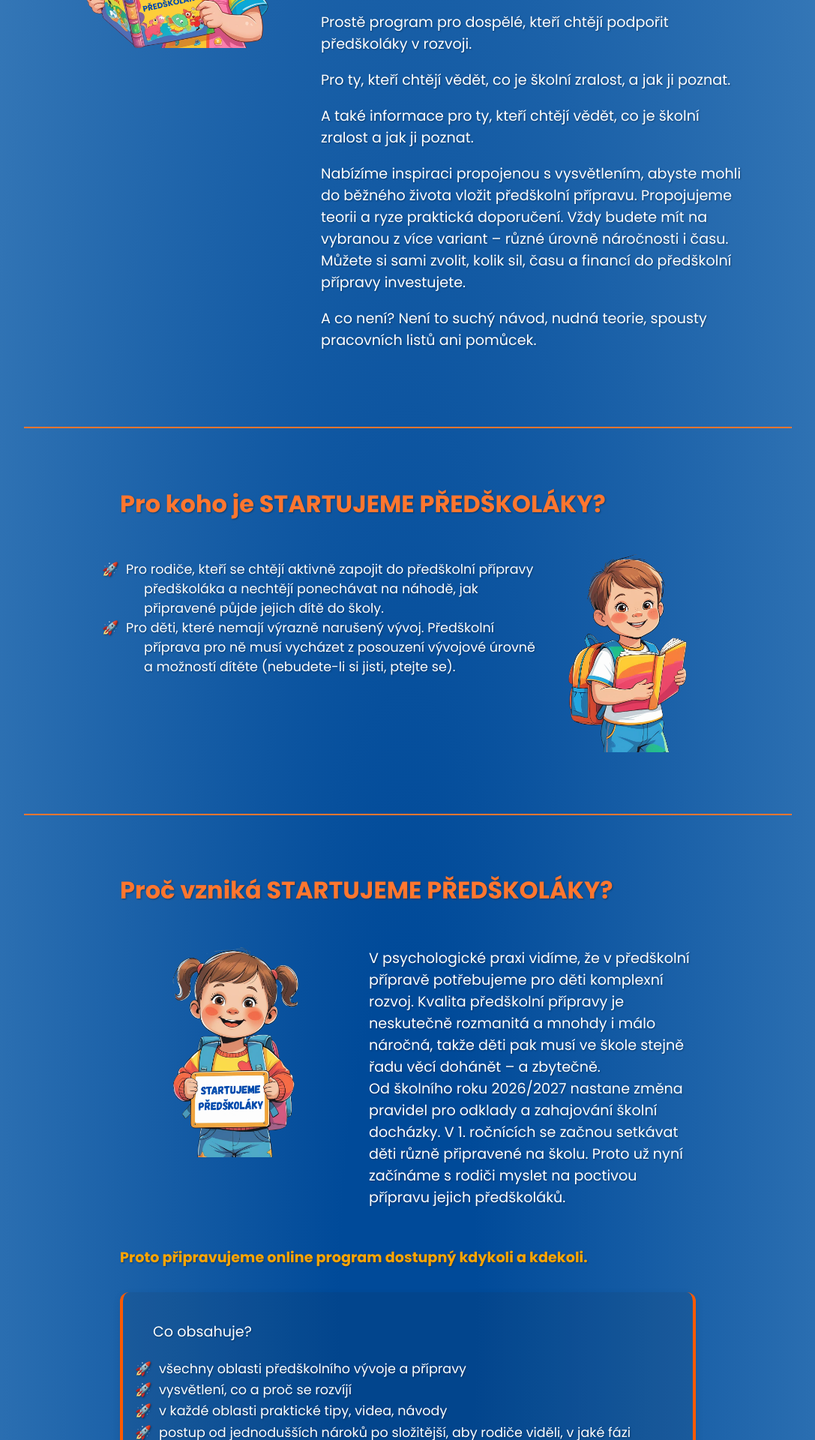
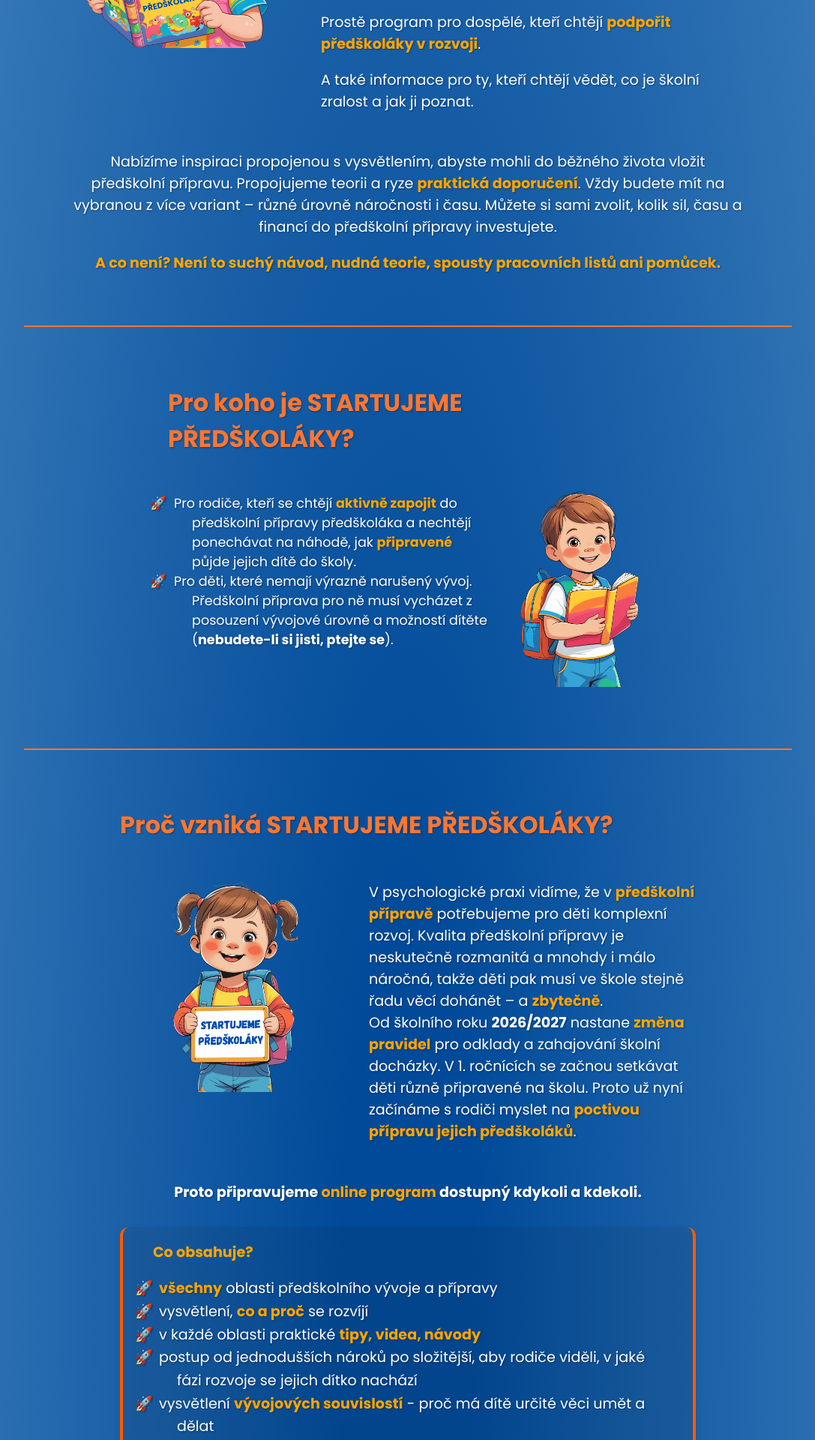
Before and after one commit to brejlpat/psycho_web_app, a FastAPI app: page / in a window 1280 px wide. Shown: the part 1480-3400 px from the top of the page at 75% size, without its empty margins (96-1183 px from the left). Run offline with FastAPI, Linux system fonts and the light colour scheme.

Commit message:
STRONG edit textů

```diff
--- a/static/style.css
+++ b/static/style.css
@@ -6,7 +6,6 @@ body {
     margin: 0;
     font-family: 'Poppins', sans-serif;
     background: radial-gradient(ellipse at center, #004a99 10%, #4c8bc4 100%);
-    color: #333;
 }
 
 header {
@@ -120,7 +119,7 @@ section {
 }
 
 .container h2 {
-    color: #ff762f;
+    color: #ff762f !important;
     font-weight: bold;
     font-size: 2rem;
     margin-bottom: 15px;
@@ -154,7 +153,11 @@ footer {
     padding: 10px;
     text-align: center;
     font-size: 0.9rem;
-    color: #004a99;
+}
+
+footer p {
+    margin: 0;
+    color: #004a99 !important;
 }
 
 .animated-link {
@@ -265,29 +268,33 @@ footer {
     margin: 2rem 0;
     border-radius: 12px;
     box-shadow: 0 4px 12px rgba(0, 0, 0, 0.08);
-    font-size: 1.05rem;
+    font-size: 1.2rem;
     line-height: 1.6;
     transition: box-shadow 0.3s ease;
 }
 
-.highlight:hover {
-    box-shadow: 0 6px 20px rgba(255, 118, 47, 0.3); /* oranžový stín */
-    border-left-color: #ff762f; /* oranžový proužek */
-    border-right-color: #ff762f; /* oranžový proužek */
+.highlight li {
+    font-size: 1.2rem;
 }
 
-.container a.link-to-form {
+.highlight:hover {
+    box-shadow: 0 6px 20px rgba(255, 118, 47, 0.3);
+    border-left-color: #ff762f;
+    border-right-color: #ff762f;
+}
+
+.link-to-form {
     color: #004a99;
     text-decoration: none;
     font-weight: bold;
     transition: color 0.3s ease;
 }
 
-.container a.link-to-form:hover {
+.link-to-form:hover {
     color: #ff5a00;
     text-decoration: underline;
-    underline-color: #ff5a00;
-    underline-offset: 4px;
+    text-decoration-color: #ff5a00 !important;
+    text-underline-offset: 4px;
 }
 
 .outro {
--- a/templates/home.html
+++ b/templates/home.html
@@ -45,29 +45,35 @@
             <div class="profile">
                 <img src="/static/images/girl_playing.png" alt="Holčina připravená na STARTUJEME PŘEDŠKOLÁKY" class="profile-img-no-shadow">
                 <div class="profile-text">
-                   <p>Online program pro rodiče dětí, které se chystají do 1. třídy.</p>
+                   <p>Online program pro rodiče dětí, které se chystají do <strong>1. třídy</strong>.</p>
                     <p>Inspirace pro rodiče, kteří si nejsou jistí tím, jestli jejich předškolák je připravený do školy.</p>
-                    <p>Praktické tipy pro rodiče, kteří se aktivně chtějí podílet na přípravě do školy a chtějí se o předškolním období dozvědět víc.</p>
-                    <p>Prostě program pro dospělé, kteří chtějí podpořit předškoláky v rozvoji.</p>
-                    <p>Pro ty, kteří chtějí vědět, co je školní zralost, a jak ji poznat.</p>
+                    <p><strong>Praktické tipy</strong> pro rodiče, kteří se aktivně chtějí podílet na <strong>přípravě do školy</strong> a chtějí se o předškolním období dozvědět víc.</p>
+                    <p>Prostě program pro dospělé, kteří chtějí <strong>podpořit předškoláky v rozvoji</strong>.</p>
                     <p>A také informace pro ty, kteří chtějí vědět, co je školní zralost a jak ji poznat.</p>
-                    <p>Nabízíme inspiraci propojenou s vysvětlením, abyste mohli do běžného života vložit předškolní přípravu. Propojujeme teorii a ryze praktická doporučení. Vždy budete mít na vybranou z více variant – různé úrovně náročnosti i času. Můžete si sami zvolit, kolik sil, času a financí do předškolní přípravy investujete.</p>
-                    <p>A co není? Není to suchý návod, nudná teorie, spousty pracovních listů ani pomůcek.</p>
                 </div>
             </div>
+            <p style="text-align: center;">
+                Nabízíme inspiraci propojenou s vysvětlením, abyste mohli do běžného života
+                vložit předškolní přípravu. Propojujeme teorii a ryze <strong>praktická doporučení</strong>. Vždy budete mít na vybranou
+                z více variant – různé úrovně náročnosti i času. Můžete si sami zvolit, kolik sil, času a financí do
+                předškolní přípravy investujete.
+            </p>
+            <p style="text-align: center;"><strong>A co není? Není to suchý návod, nudná teorie, spousty pracovních listů ani pomůcek.</strong></p>
         </div>
     </section>
 
     <hr class="fade-in">
 
     <section class="about fade-in">
-        <div class="container">
+        <div class="container" style="max-width: 50%;">
             <h2>Pro koho je STARTUJEME PŘEDŠKOLÁKY?</h2>
             <div class="profile">
                 <div class="profile-text">
                     <ul>
-                        <li>Pro rodiče, kteří se chtějí aktivně zapojit do předškolní přípravy předškoláka a nechtějí ponechávat na náhodě, jak připravené půjde jejich dítě do školy.</li>
-                        <li>Pro děti, které nemají výrazně narušený vývoj. Předškolní příprava pro ně musí vycházet z posouzení vývojové úrovně a možností dítěte (nebudete-li si jisti, ptejte se).</li>
+                        <li>Pro rodiče, kteří se chtějí <strong>aktivně zapojit</strong> do předškolní přípravy předškoláka a nechtějí
+                            ponechávat na náhodě, jak <strong>připravené</strong> půjde jejich dítě do školy.</li>
+                        <li>Pro děti, které nemají výrazně narušený vývoj. Předškolní příprava pro ně musí vycházet z
+                            posouzení vývojové úrovně a možností dítěte (<b>nebudete-li si jisti, ptejte se</b>).</li>
                     </ul>
                 </div>
                 <img src="/static/images/boy_with_book.png" alt="Klučina připravený na školu!" class="profile-img" style="box-shadow: none; max-width: 180px;">
@@ -84,24 +90,24 @@
                 <img src="/static/images/girl_with_sign.png" alt="Holčina připravená na STARTUJEME PŘEDŠKOLÁKY" class="profile-img-no-shadow">
                 <div class="profile-text">
                    <p>
-                        V psychologické praxi vidíme, že v předškolní přípravě potřebujeme pro děti komplexní rozvoj.
+                        V psychologické praxi vidíme, že v <strong>předškolní přípravě</strong> potřebujeme pro děti komplexní rozvoj.
                         Kvalita předškolní přípravy je neskutečně rozmanitá a mnohdy i málo náročná, takže děti pak musí ve škole
-                        stejně řadu věcí dohánět – a zbytečně.<br>
-                        Od školního roku 2026/2027 nastane změna pravidel pro odklady a zahajování školní docházky. V 1. ročnících
-                        se začnou setkávat děti různě připravené na školu. Proto už nyní začínáme s rodiči myslet na poctivou přípravu jejich předškoláků.<br>
+                        stejně řadu věcí dohánět – a <strong>zbytečně</strong>.<br>
+                        Od školního roku <b>2026/2027</b> nastane <strong>změna pravidel</strong> pro odklady a zahajování školní docházky. V 1. ročnících
+                        se začnou setkávat děti různě připravené na školu. Proto už nyní začínáme s rodiči myslet na <strong>poctivou přípravu jejich předškoláků</strong>.<br>
                     </p>
                 </div>
             </div>
-            <p><strong>Proto připravujeme online program dostupný kdykoli a kdekoli.</strong></p>
+            <p style="text-align: center;"><b>Proto připravujeme <strong>online program</strong> dostupný kdykoli a kdekoli.</b></p>
             <div class="highlight">
-                <p>Co obsahuje?</p>
+                <strong>Co obsahuje?</strong>
                 <ul>
-                    <li>všechny oblasti předškolního vývoje a přípravy</li>
-                    <li>vysvětlení, co a proč se rozvíjí</li>
-                    <li>v každé oblasti praktické tipy, videa, návody</li>
+                    <li><strong>všechny</strong> oblasti předškolního vývoje a přípravy</li>
+                    <li>vysvětlení, <strong>co a proč</strong> se rozvíjí</li>
+                    <li>v každé oblasti praktické <strong>tipy, videa, návody</strong></li>
                     <li>postup od jednodušších nároků po složitější, aby rodiče viděli, v jaké fázi rozvoje se jejich dítko nachází</li>
-                    <li>vysvětlení vývojových souvislostí - proč má dítě určité věci umět a dělat</li>
-                    <li>vysvětlení, co je školní zralost (+ proč) a jak se pozná</li>
+                    <li>vysvětlení <strong>vývojových souvislostí</strong> - proč má dítě určité věci umět a dělat</li>
+                    <li>vysvětlení, co je <strong>školní zralost</strong> (+ proč) a jak se pozná</li>
                 </ul>
             </div>
         </div>
@@ -115,19 +121,28 @@
             <div class="profile">
                 <div class="profile-text">
                     <p>
-                        Jmenuji se Dagmar Brejlová, jsem dětská klinická psycholožka, klinická psycholožka a psychoterapeutka; v oboru působím 20 let, s dětmi intenzivně pracuji 10 let.<br>
-                        Nejvíce se věnuji vývojovému posouzení dětí a největší část mých dětských klientů tvoří právě předškoláci. Taky jsem máma dvou dětí a jedno z nich je předškolák.<br>
-                        Během své dosavadní praxe jsem načerpala řadu podnětů, informací, inspirací a vědomostí nejen z oblasti klinické psychologie, ale i ze speciální pedagogiky, ergoterapie, logopedie, pedagogiky, z psychoterapie zaměřené na tělo, z rodinné terapie.
+                        Jmenuji se <strong>Dagmar Brejlová</strong>, jsem dětská klinická psycholožka, klinická psycholožka
+                        a psychoterapeutka; <strong>v oboru působím 20 let, s dětmi intenzivně pracuji 10 let</strong>.<br>
+                        Nejvíce se věnuji vývojovému posouzení dětí a největší část mých dětských klientů tvoří právě předškoláci.
+                        Taky jsem <strong>máma dvou dětí</strong> a jedno z nich je předškolák.
+                    </p>
+                    <p>
+                        Během své dosavadní praxe jsem načerpala řadu podnětů, informací, inspirací a vědomostí nejen z
+                        oblasti <strong>klinické psychologie</strong>, ale i ze speciální pedagogiky, ergoterapie, logopedie, pedagogiky,
+                        z psychoterapie zaměřené na tělo, z rodinné terapie.
                     </p>
                 </div>
                 <img src="/static/images/photo_o_mne.JPG" alt="PhDr. Dagmar Brejlová" class="profile-img">
             </div>
 
-            <p>Proto může vznikat komplexní průvodce pro rodiče, jak své předškoláky v klidu, <strong>bez záplavy pomůcek, při společných aktivitách, v praktických situacích postupně připravovat na školu.</strong></p>
-            <div class="highlight">
-                <p>
-                    Vzhledem ke své profesi a zkušenostem mohu nabídnout <strong>bonus k programu STARTUJEME PŘEDŠKOLÁKY:</strong><br>
-                    rodičům, kteří se zapojí do programu, garantuji, že u mě jejich dítě může absolvovat komplexní psychologické vyšetření, pokud by se rozvoj nedařil tak, jak by měl a mohl.
+            <p>
+                Proto může vznikat <strong>komplexní průvodce pro rodiče</strong>, jak své předškoláky v <b>klidu, bez záplavy
+                pomůcek, při společných aktivitách, v praktických situacích postupně připravovat na školu</b>.
+            </p>
+            <div class="highlight" style="text-align: center;">
+                <p style="font-size: 1.3rem;">
+                    Vzhledem ke své profesi a zkušenostem mohu nabídnout<br><strong style="color: #ff5a00; font-size: 1.4rem;">bonus k programu STARTUJEME PŘEDŠKOLÁKY:</strong><br>
+                    rodičům, kteří se zapojí do programu, <b>garantuji</b>, že u mě jejich dítě může absolvovat komplexní psychologické vyšetření, pokud by se rozvoj nedařil tak, jak by měl a mohl.
                 </p>
             </div>
         </div>
@@ -138,16 +153,17 @@
     <section class="fade-in">
         <div class="container">
             <h2>A co tedy děti potřebují rozvíjet?</h2>
-            <p>Nechte si poslat <a href="#kontakt" class="link-to-form"><strong>START – JAK NA TO</strong></a>, abyste viděli, jaké oblasti bude program STARTUJEME PŘEDŠKOLÁKY obsahovat. Stačí vyplnit formulář.</p>
+            <p>Nechte si poslat <a href="#kontakt" class="link-to-form"><strong>START – JAK NA TO</strong></a>,
+                abyste viděli, jaké oblasti bude program <b>STARTUJEME PŘEDŠKOLÁKY</b> obsahovat. Stačí vyplnit formulář níže.</p>
             <div class="profile">
                 <div class="profile-text">
                     <p>
-                        Samotný program se bude každou oblastí detailně zabývat, jeho součástí jsou praktické informace o vývoji,
-                        výchovná témata. A všechno budeme důkladně propojovat, protože ve vývoji je vždy všechno propojené.
+                        Samotný program se bude každou <strong>oblastí detailně zabývat</strong>, jeho součástí jsou praktické informace o vývoji a
+                        výchovná témata. Všechno budeme <strong>důkladně propojovat</strong>, protože ve vývoji je vždy všechno propojené.
                     </p>
                     <p>
-                        Dítě, které může navázat na dobře zvládnuté předškolní období, má mnohem lepší podmínky pro start ve škole.
-                        Má zkušenost s vlastním snažením, plánováním, dokončováním úkolů, ví, jak překonávat překážky.
+                        Dítě, které může navázat na dobře zvládnuté předškolní období, má mnohem <strong>lepší podmínky pro start ve škole</strong>.
+                        Má zkušenost s vlastním snažením, plánováním, dokončováním úkolů, ví, jak <b>překonávat překážky</b>.
                         Zvládá pravidla, dokáže se ovládnout a respektovat druhé. Nejde o to, aby všechno umělo dokonale,
                         ale aby mělo chuť učit se nové věci, radost z pokroku, aby umělo pracovat.
                     </p>
@@ -155,8 +171,8 @@
                 <img src="/static/images/boy_playing.png" alt="Předškoláček si hraje s kostkami" class="profile-img-no-shadow">
             </div>
             <p>
-                Společně můžeme vytvořit základ, na kterém bude dítě dál stavět, aby do školy šlo sebevědomě, s chutí a v klidu.
-                Netřeba rozvláčně psát o tom, že to, co se dítě v předškolním období naučí, několikanásobně zužitkuje
+                Společně můžeme vytvořit základ, na kterém bude dítě dál stavět, aby <strong>do školy šlo sebevědomě, s chutí a v klidu</strong>.
+                Netřeba rozvláčně psát o tom, že to, co se dítě v předškolním období naučí, <b>několikanásobně</b> zužitkuje
                 v dalším školním vzdělávání i v každodenním životě, ve vztazích.
             </p>
         </div>
```
